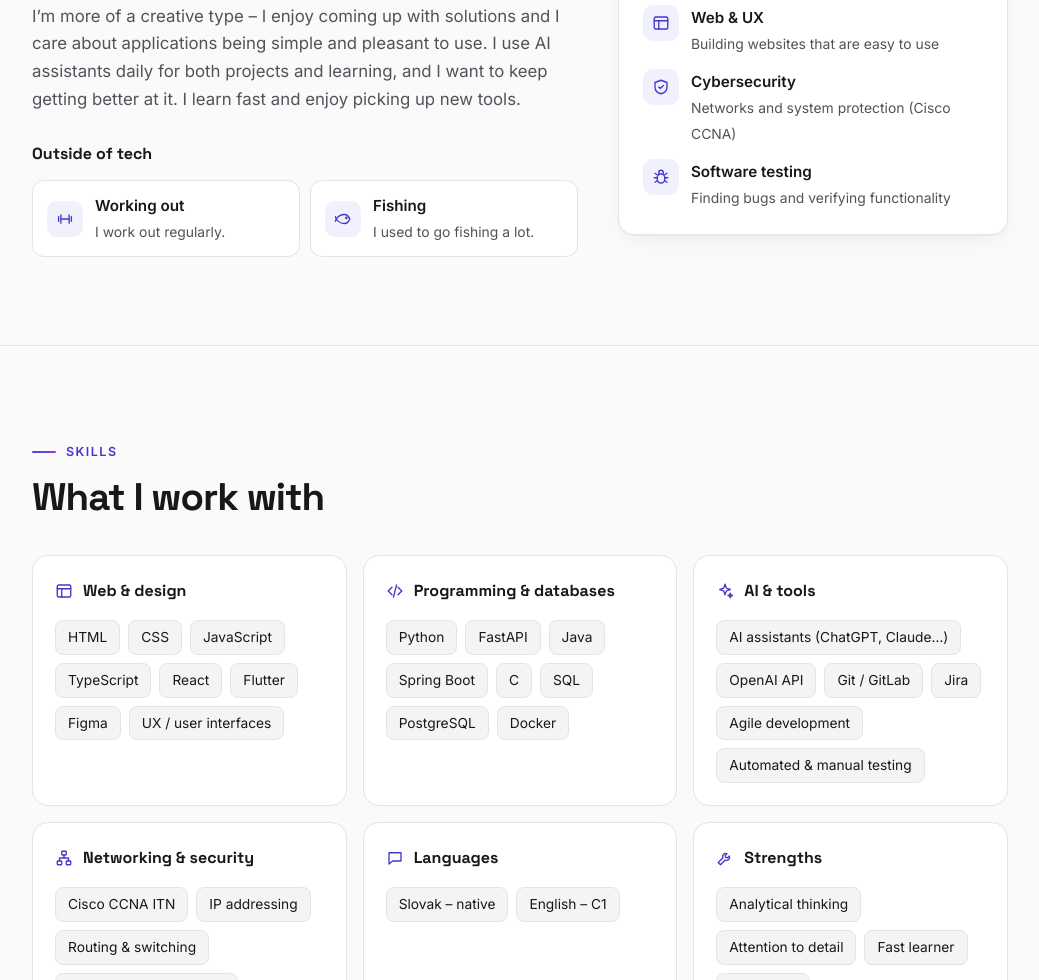
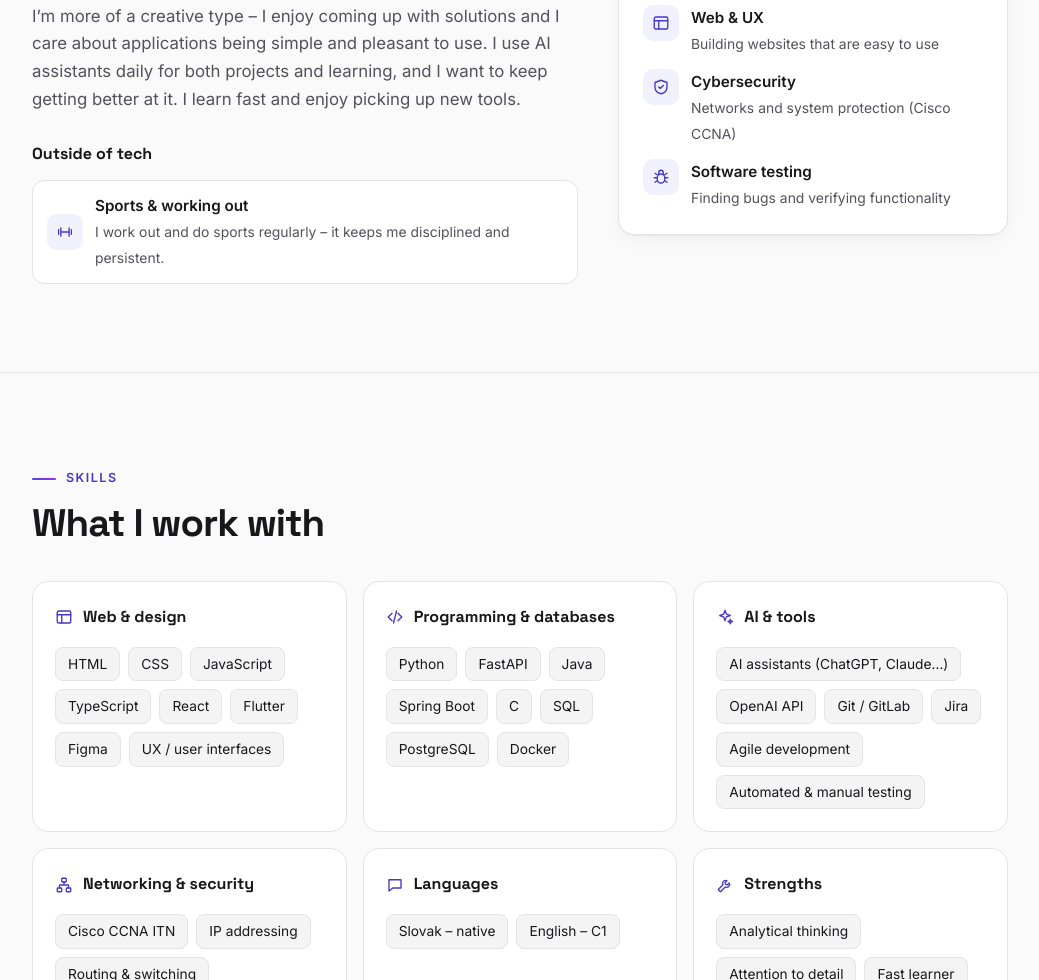
Before and after one commit to samuelbechera/samuelbechera.github.io, a plain HTML site: page index.html in a window 1280 px wide. Shown: the part 1097-2077 px from the top of the page, without its empty margins (120-1159 px from the left). Drawn offline with Linux system fonts and the light colour scheme.

Commit message:
Záľuby: iba šport a cvičenie
Co-Authored-By: Claude Opus 5.5 <noreply@anthropic.com>

```diff
--- a/index.html
+++ b/index.html
@@ -504,8 +504,7 @@
           <div class="hobbies">
             <h3 data-i18n="hob.t">Mimo počítača</h3>
             <div class="hobby-list">
-              <div class="hobby"><span class="ic"><svg class="i"><use href="#i-gym"/></svg></span><div><strong data-i18n="hob.gym">Cvičenie</strong><span data-i18n="hob.gym.d">Pravidelne chodím cvičiť.</span></div></div>
-              <div class="hobby"><span class="ic"><svg class="i"><use href="#i-fish"/></svg></span><div><strong data-i18n="hob.fish">Rybárčenie</strong><span data-i18n="hob.fish.d">Zvykol som chodiť na ryby.</span></div></div>
+              <div class="hobby"><span class="ic"><svg class="i"><use href="#i-gym"/></svg></span><div><strong data-i18n="hob.gym">Šport a cvičenie</strong><span data-i18n="hob.gym.d">Pravidelne cvičím a športujem – učí ma to disciplíne a vytrvalosti.</span></div></div>
             </div>
           </div>
         </div>
@@ -800,8 +799,7 @@
     'int.web': 'Web & UX', 'int.web.d': 'Building websites that are easy to use',
     'int.sec': 'Cybersecurity', 'int.sec.d': 'Networks and system protection (Cisco CCNA)',
     'int.qa': 'Software testing', 'int.qa.d': 'Finding bugs and verifying functionality',
-    'hob.t': 'Outside of tech', 'hob.gym': 'Working out', 'hob.gym.d': 'I work out regularly.',
-    'hob.fish': 'Fishing', 'hob.fish.d': 'I used to go fishing a lot.',
+    'hob.t': 'Outside of tech', 'hob.gym': 'Sports & working out', 'hob.gym.d': 'I work out and do sports regularly – it keeps me disciplined and persistent.',
     'f.all': 'All', 'f.game': 'Games', 'f.research': 'Research', 'f.none': 'Nothing in this category yet.',
     'skills.eyebrow': 'Skills', 'skills.title': 'What I work with',
     'sk.web': 'Web & design', 'sk.ux': 'UX / user interfaces',
```
